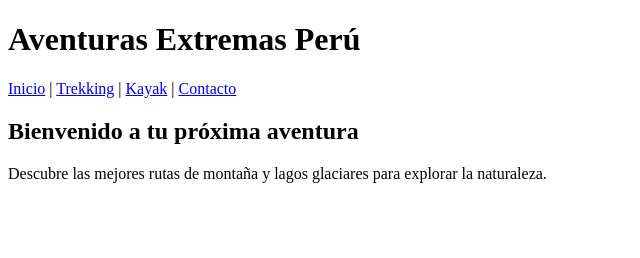
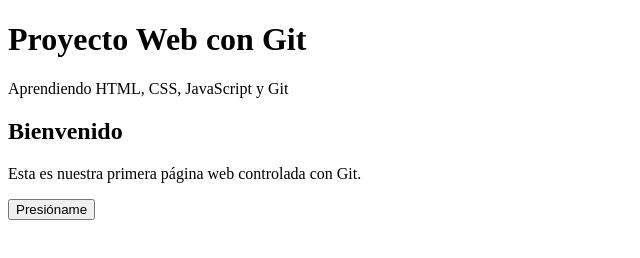
Before and after one commit to nikicop1891/proyecto-colaborativo_upn2, a plain HTML site: page index.html in a window 1280 px wide. Shown: the whole page, without its empty margins (0-640 px from the left). Drawn offline with Linux system fonts and the light colour scheme.

Commit message:
Crear estructura HTML inicial

```diff
--- a/index.html
+++ b/index.html
@@ -3,22 +3,25 @@
 <head>
 <meta charset="UTF-8">
 <meta name="viewport" content="width=device-width, initial-scale=1.0">
-    <title>Aventuras Extremas</title>
-    <link rel="stylesheet" href="estilos.css">
+<title>Proyecto Web con Git</title>
+<link rel="stylesheet" href="styles.css">
 </head>
 <body>
 <header>
-        <h1>Aventuras Extremas Perú</h1>
-        <nav>
-            <a href="index.html">Inicio</a> |
-            <a href="trekking.html">Trekking</a> |
-            <a href="kayak.html">Kayak</a> |
-            <a href="contacto.html">Contacto</a>
-        </nav>
+<h1>Proyecto Web con Git</h1>
+<p>Aprendiendo HTML, CSS, JavaScript y Git</p>
 </header>
 <main>
-        <h2>Bienvenido a tu próxima aventura</h2>
-        <p>Descubre las mejores rutas de montaña y lagos glaciares para explorar la naturaleza.</p>
+<section class="contenedor">
+<h2>Bienvenido</h2>
+<p id="mensaje">
+Esta es nuestra primera página web controlada con Git.
+</p>
+<button id="btnAccion">
+Presióname
+</button>
+</section>
 </main>
+<script src="script.js"></script>
 </body>
 </html>
```
Lines whose indentation alone changed are shown as unchanged.
